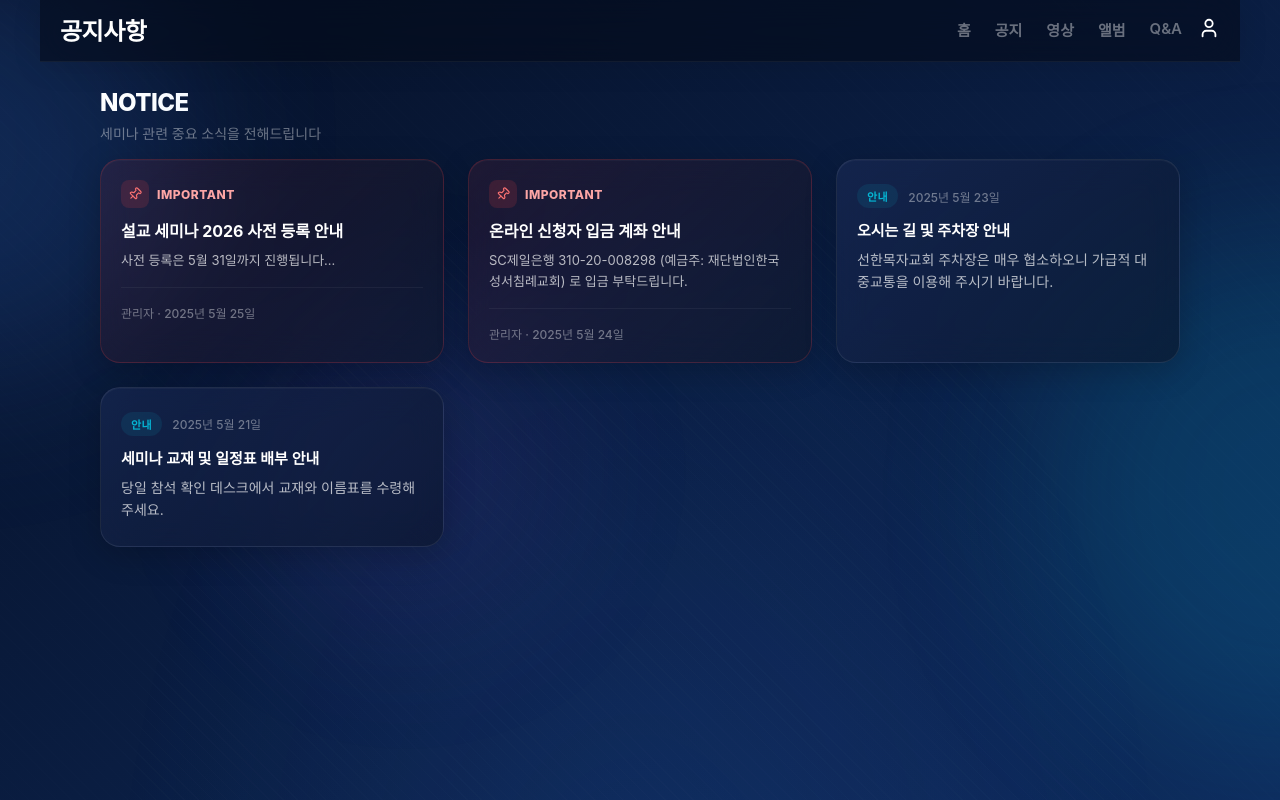
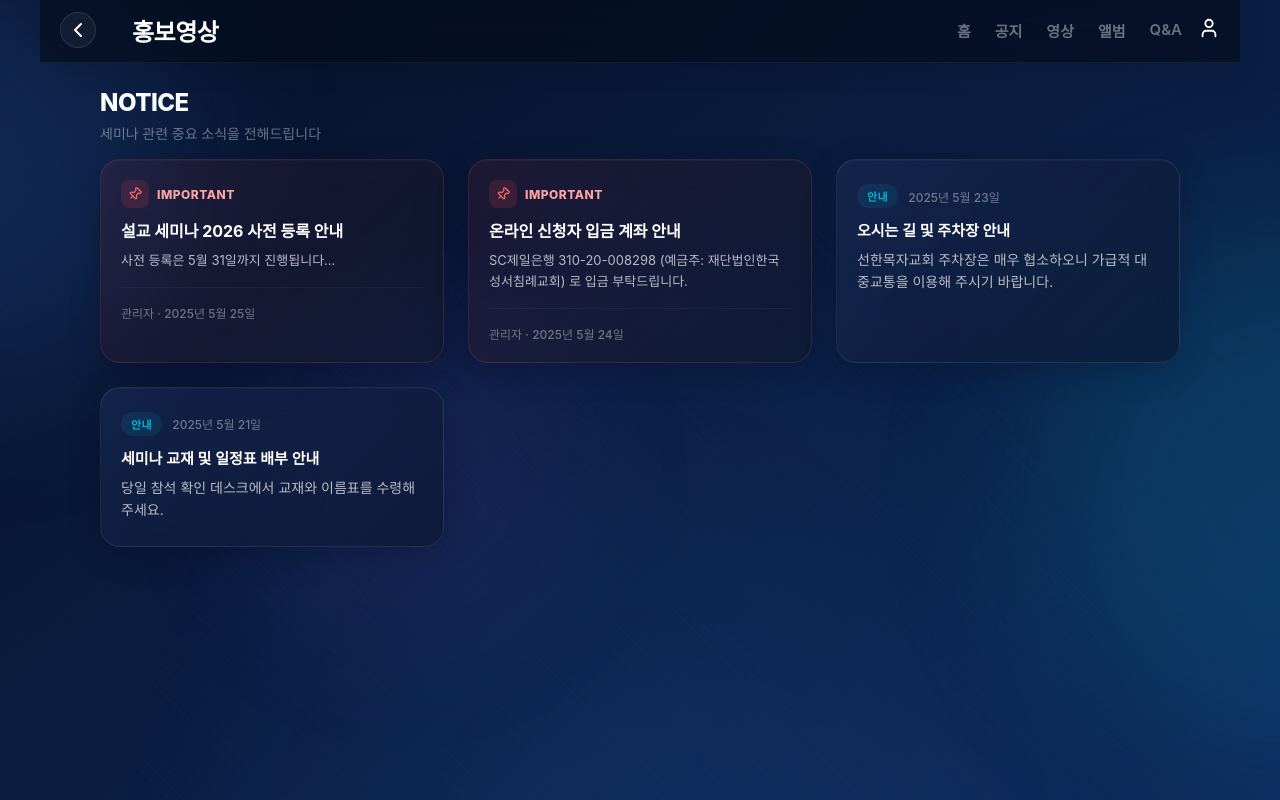
Before and after one commit to joyfulkim/sermon, a Next.js app: page /notices in a window 1280 px wide. Built offline with nearby package versions, Linux system fonts and the light colour scheme; no server answers; the database is empty; a web font is replaced by a local one.

Commit message:
UI: Enabled back button on internal page headers

```diff
--- a/src/app/notices/page.tsx
+++ b/src/app/notices/page.tsx
@@ -47,7 +47,7 @@ export default function NoticesPage() {
 
     return (
         <div className="page-content">
-            <Header title="공지사항" showBack={false} />
+            <Header title="홍보영상" showBack={true} />
 
             <div className="section-header fade-in-up">
                 <h2 className="section-title">NOTICE</h2>
```
